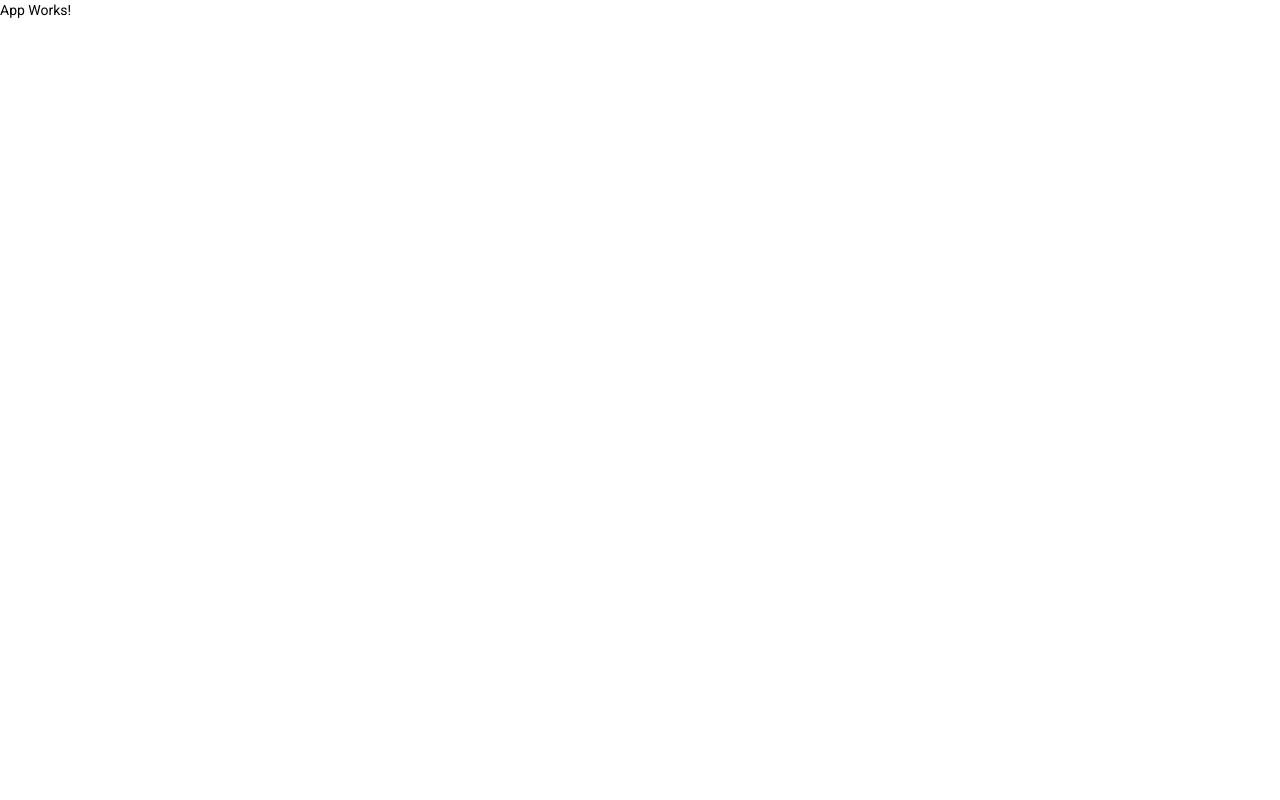
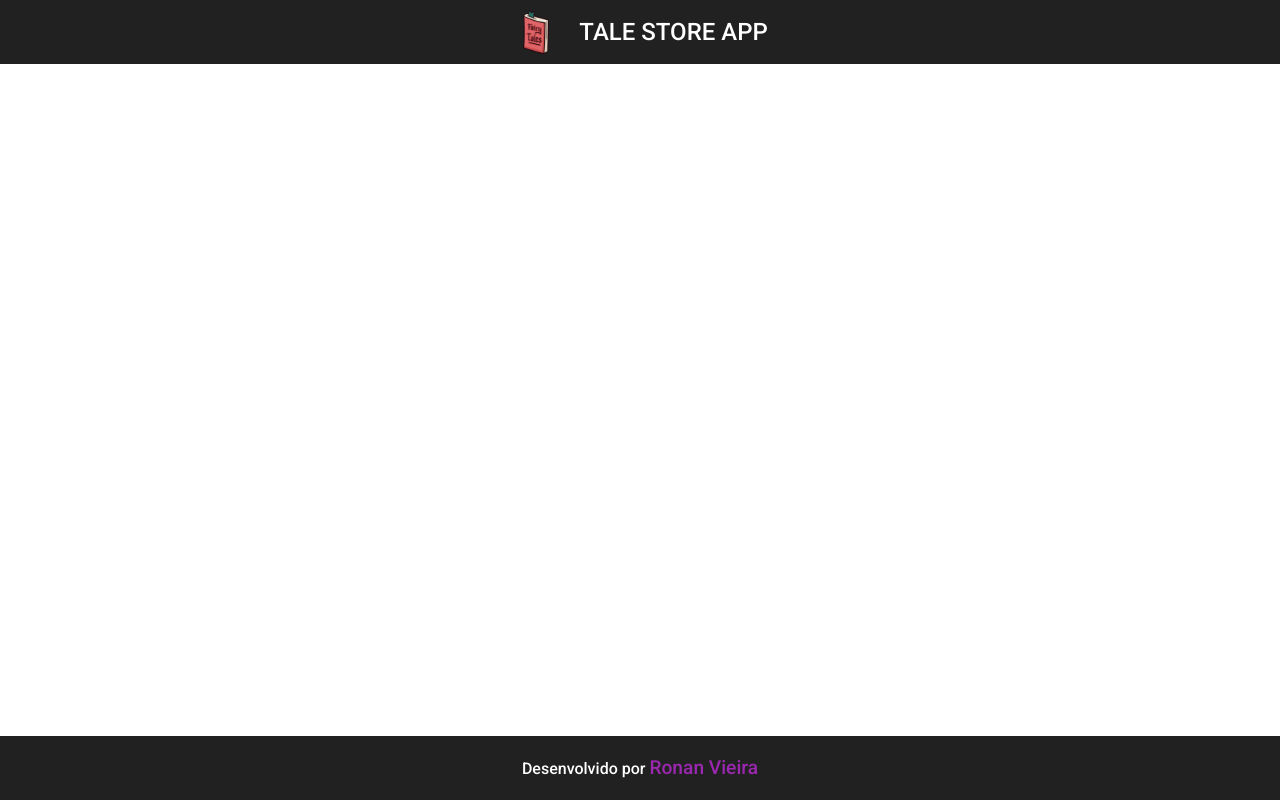
Before and after one commit to ronanvcjunior/Tale-Store, an Angular app in the folder frontend/: page / in a window 1280 px wide. Built offline with nearby package versions, Linux system fonts and the light colour scheme.

Commit message:
header e footer componentes implementados

```diff
--- a/frontend/angular.json
+++ b/frontend/angular.json
@@ -53,7 +53,7 @@
               "src/assets"
             ],
             "styles": [
-              "./node_modules/@angular/material/prebuilt-themes/deeppurple-amber.css",
+              "./node_modules/@angular/material/prebuilt-themes/purple-green.css",
               "src/styles.css"
             ],
             "scripts": []
--- a/frontend/src/app/app.component.html
+++ b/frontend/src/app/app.component.html
@@ -1 +1,3 @@
-<p>App Works!</p>
+<app-header></app-header>
+
+<app-footer></app-footer>
--- /dev/null
+++ b/frontend/src/app/components/template/footer/footer.component.css
@@ -0,0 +1,12 @@
+.footer {
+    position: fixed;
+    bottom: 0;
+    justify-content: center;
+    font-size: 1rem;
+}
+
+.footer a {
+    text-decoration: none;
+    font-size: 1.2rem;
+    color: #9c27b0;
+}
--- /dev/null
+++ b/frontend/src/app/components/template/footer/footer.component.html
@@ -0,0 +1,5 @@
+<mat-toolbar class="footer">
+    <span>
+        Desenvolvido por <a href="https://github.com/ronanvcjunior">Ronan Vieira</a>
+    </span>
+</mat-toolbar>
--- /dev/null
+++ b/frontend/src/app/components/template/footer/footer.component.ts
@@ -0,0 +1,15 @@
+import { Component, OnInit } from '@angular/core';
+
+@Component({
+  selector: 'app-footer',
+  templateUrl: './footer.component.html',
+  styleUrls: ['./footer.component.css']
+})
+export class FooterComponent implements OnInit {
+
+  constructor() { }
+
+  ngOnInit(): void {
+  }
+
+}
--- /dev/null
+++ b/frontend/src/app/components/template/header/header.component.css
@@ -0,0 +1,17 @@
+img {
+    height: 3rem;
+}
+
+.header {
+    justify-content: center;
+}
+
+span {
+    display: flex;
+    align-items: center;
+}
+
+h1 {
+    padding-left: 1.2rem;
+    font-size: 1.5rem;
+}
--- /dev/null
+++ b/frontend/src/app/components/template/header/header.component.html
@@ -0,0 +1,8 @@
+<mat-toolbar class="header">
+    <span>
+        <img src="../../../../assets/img/tale-store.png" alt="">
+    </span>
+    <span>
+        <h1>TALE STORE APP</h1>
+    </span>
+</mat-toolbar>
--- /dev/null
+++ b/frontend/src/app/components/template/header/header.component.ts
@@ -0,0 +1,15 @@
+import { Component, OnInit } from '@angular/core';
+
+@Component({
+  selector: 'app-header',
+  templateUrl: './header.component.html',
+  styleUrls: ['./header.component.css']
+})
+export class HeaderComponent implements OnInit {
+
+  constructor() { }
+
+  ngOnInit(): void {
+  }
+
+}
--- a/frontend/src/styles.css
+++ b/frontend/src/styles.css
@@ -1,4 +1,6 @@
 /* You can add global styles to this file, and also import other style files */
+@import "~@angular/material/prebuilt-themes/purple-green.css";
 
+* { box-sizing: border-box; }
 html, body { height: 100%; }
 body { margin: 0; font-family: Roboto, "Helvetica Neue", sans-serif; }
```
Also changed, not shown: frontend/src/app/app.module.ts (+11 -2 lines), frontend/src/assets/img/tale-store.png (added).
